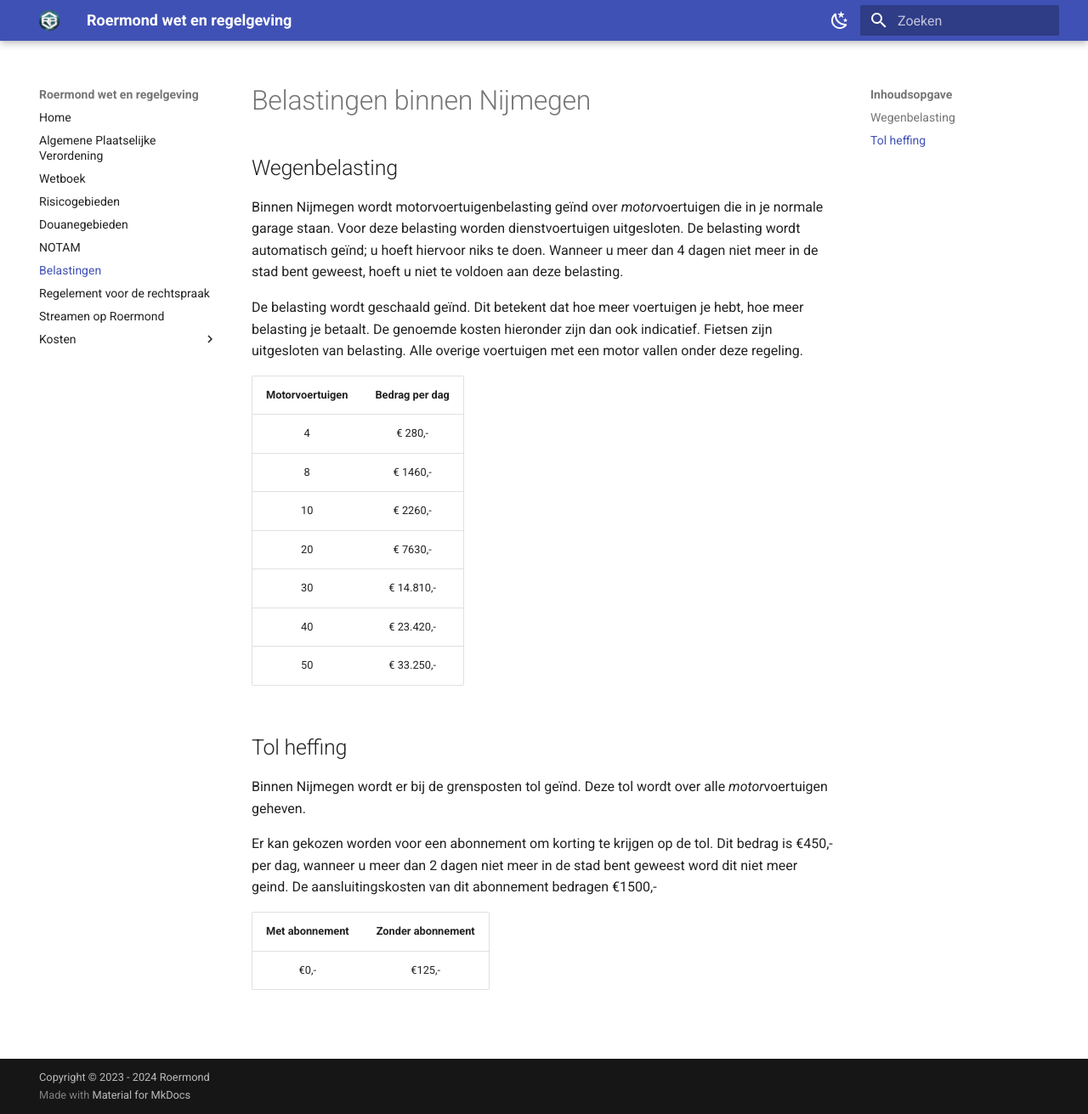
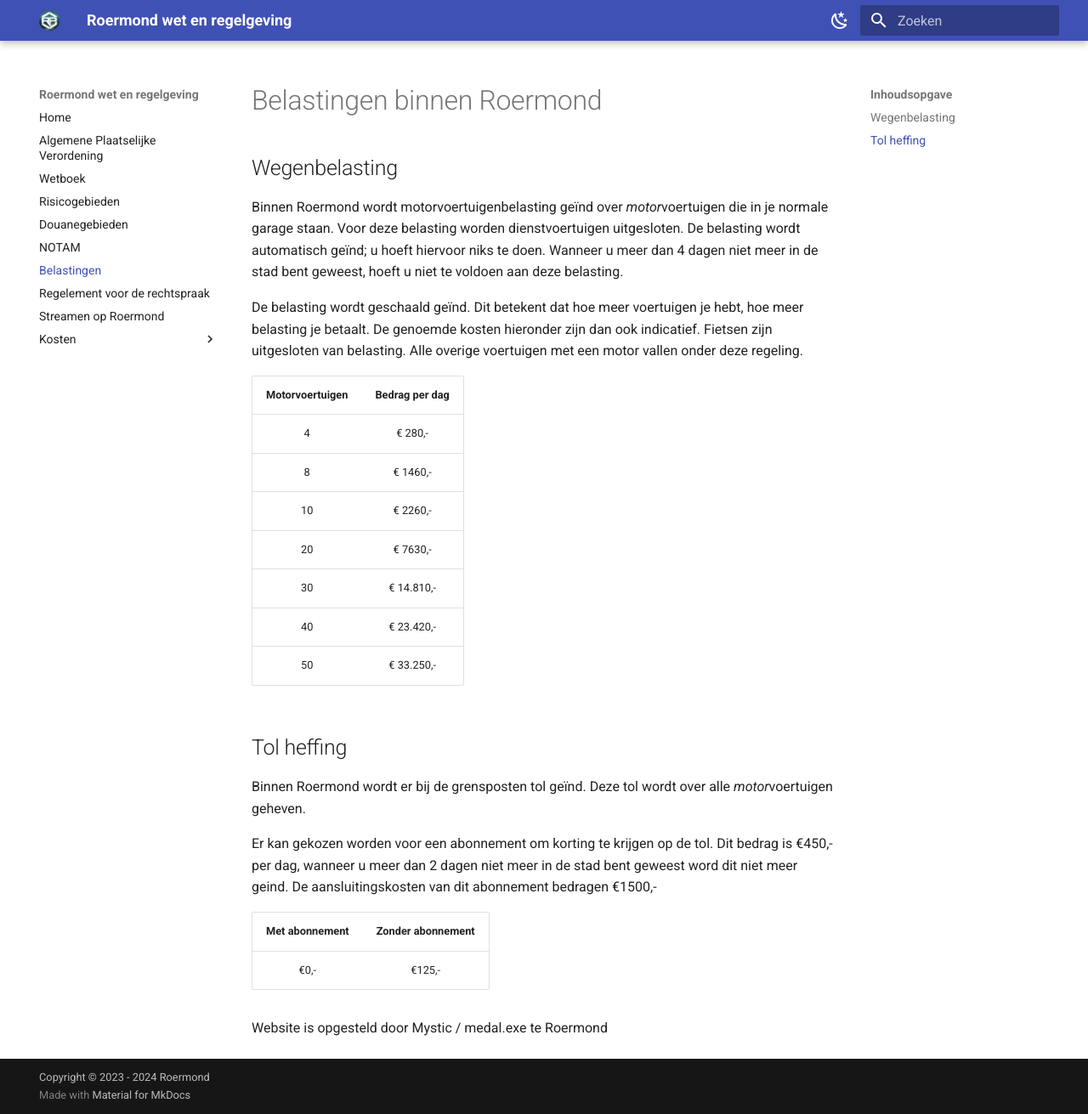
Before and after one commit to MysticyDev/roermond, an MkDocs documentation site: the page built from docs/belastingen.md, in a window 1280 px wide and 1311 px high. Shown: the whole window at 85% size. Built offline with MkDocs 1.6.1 and Material for MkDocs 9.7.7, drawn with Linux system fonts in a browser that asks for light colours; comment, search, counter and statistics services are not loaded.

Commit message:
Update belastingen.md

```diff
--- a/docs/belastingen.md
+++ b/docs/belastingen.md
@@ -1,8 +1,8 @@
-# Belastingen binnen Nijmegen
+# Belastingen binnen Roermond
 
 ## Wegenbelasting
 
-Binnen Nijmegen wordt motorvoertuigenbelasting geïnd over *motor*voertuigen die in je normale garage staan. Voor deze belasting worden dienstvoertuigen uitgesloten. De belasting wordt automatisch geïnd; u hoeft hiervoor niks te doen. Wanneer u meer dan 4 dagen niet meer in de stad bent geweest, hoeft u niet te voldoen aan deze belasting.
+Binnen Roermond wordt motorvoertuigenbelasting geïnd over *motor*voertuigen die in je normale garage staan. Voor deze belasting worden dienstvoertuigen uitgesloten. De belasting wordt automatisch geïnd; u hoeft hiervoor niks te doen. Wanneer u meer dan 4 dagen niet meer in de stad bent geweest, hoeft u niet te voldoen aan deze belasting.
 
 De belasting wordt geschaald geïnd. Dit betekent dat hoe meer voertuigen je hebt, hoe meer belasting je betaalt. De genoemde kosten hieronder zijn dan ook indicatief.
 Fietsen zijn uitgesloten van belasting. Alle overige voertuigen met een motor vallen onder deze regeling.
@@ -19,10 +19,12 @@
 
 ## Tol heffing
 
-Binnen Nijmegen wordt er bij de grensposten tol geïnd. Deze tol wordt over alle *motor*voertuigen geheven.
+Binnen Roermond wordt er bij de grensposten tol geïnd. Deze tol wordt over alle *motor*voertuigen geheven.
 
 Er kan gekozen worden voor een abonnement om korting te krijgen op de tol. Dit bedrag is €450,- per dag, wanneer u meer dan 2 dagen niet meer in de stad bent geweest word dit niet meer geind. De aansluitingskosten van dit abonnement bedragen €1500,-
 
 |Met abonnement| Zonder abonnement|
 |:-----:|:----:|
 | €0,- | €125,- |
+
+Website is opgesteld door Mystic / medal.exe te Roermond
```
